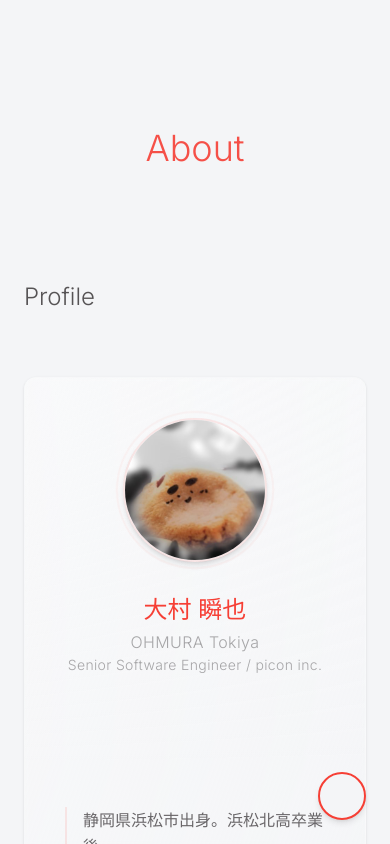
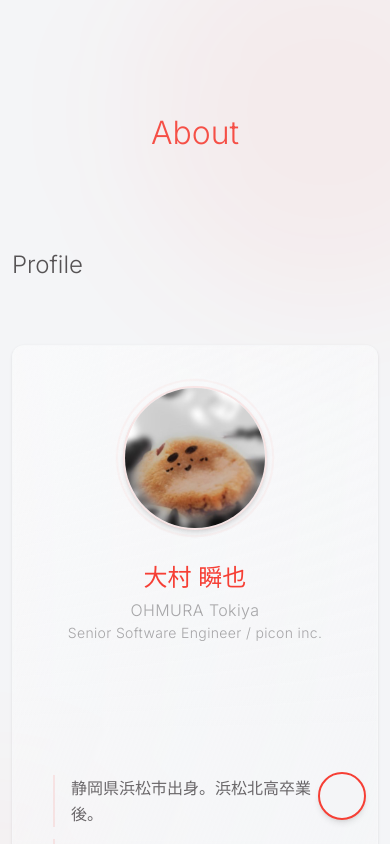
Before and after one commit to tttocklll/portfolio, an Astro site in the folder v2/: page /about in a window 390 px wide. Built offline with nearby package versions, Linux system fonts and the light colour scheme; Astro itself is replaced by a stand-in of ours; some icons are missing.

Commit message:
Add background decorations to home page and about page
- Add grid pattern background to hero section
- Add accent color gradient blurs for visual interest
- Add section dividers with subtle gradients
- Define accent-muted color variable for consistent styling

```diff
--- a/v2/src/pages/about.astro
+++ b/v2/src/pages/about.astro
@@ -13,23 +13,27 @@ import Layout from "../layouts/Layout.astro";
 
   <main>
     <!-- Hero Section -->
-    <section class="min-h-[20vh] flex flex-col items-center justify-center py-16 mt-16">
-      <div class="text-center max-w-4xl mx-auto px-6">
+    <section class="min-h-[20vh] flex flex-col items-center justify-center py-12 md:py-16 mt-12 md:mt-16 relative">
+      <div class="absolute inset-0 bg-grid-pattern opacity-5"></div>
+      <div class="absolute right-0 top-0 w-96 h-96 bg-accent/5 rounded-full blur-3xl -z-10 transform translate-x-1/3 -translate-y-1/3"></div>
+      <div class="text-center max-w-4xl mx-auto px-3 sm:px-6 relative z-10">
         <h1 class="text-4xl font-extralight text-accent opacity-90">About</h1>
       </div>
     </section>
 
     <!-- Profile Section -->
-    <section class="py-12">
-      <div class="max-w-4xl mx-auto px-6">
+    <section class="py-12 relative overflow-hidden">
+      <div class="absolute left-0 bottom-1/4 w-64 h-64 bg-accent/3 rounded-full blur-3xl -z-10 transform -translate-x-1/2"></div>
+      <div class="max-w-4xl mx-auto px-3 sm:px-6 relative z-10">
         <h2 class="text-2xl font-extralight text-text/80 mb-16">Profile</h2>
         <ProfileCard />
       </div>
     </section>
 
     <!-- Timeline Section -->
-    <section class="py-12">
-      <div class="max-w-4xl mx-auto px-6">
+    <section class="py-12 relative overflow-hidden">
+      <div class="absolute right-0 top-1/3 w-80 h-80 bg-accent/3 rounded-full blur-3xl -z-10 transform translate-x-1/3"></div>
+      <div class="max-w-4xl mx-auto px-3 sm:px-6 relative z-10">
         <h2 class="text-2xl font-extralight text-text/80 mb-16">Timeline</h2>
 
         <ol class="relative border-l border-accent/30">
@@ -157,8 +161,9 @@ import Layout from "../layouts/Layout.astro";
     </section>
 
     <!-- Skills Section -->
-    <section class="py-24">
-      <div class="max-w-4xl mx-auto px-6">
+    <section class="py-12 md:py-16 relative overflow-hidden">
+      <div class="absolute left-0 top-1/2 w-72 h-72 bg-accent/3 rounded-full blur-3xl -z-10 transform -translate-x-1/3"></div>
+      <div class="max-w-4xl mx-auto px-3 sm:px-6 relative z-10">
         <h2 class="text-2xl font-extralight text-text/80 mb-16">Skills</h2>
 
         <div class="grid grid-cols-1 md:grid-cols-3 gap-8">
@@ -202,8 +207,9 @@ import Layout from "../layouts/Layout.astro";
     </section>
 
     <!-- Awards Section -->
-    <section class="py-24">
-      <div class="max-w-4xl mx-auto px-6">
+    <section class="py-12 md:py-16 relative overflow-hidden">
+      <div class="absolute right-0 bottom-1/4 w-64 h-64 bg-accent/3 rounded-full blur-3xl -z-10 transform translate-x-1/3"></div>
+      <div class="max-w-4xl mx-auto px-3 sm:px-6 relative z-10">
         <h2 class="text-2xl font-extralight text-text/80 mb-16">Awards</h2>
 
         <!-- 横に並べるのは最大2つ -->
@@ -247,4 +253,41 @@ import Layout from "../layouts/Layout.astro";
   .timeline-item:hover {
     transform: translateX(5px);
   }
+
+  /* Grid pattern background */
+  .bg-grid-pattern {
+    background-image:
+      linear-gradient(to right, var(--color-accent-muted) 1px, transparent 1px),
+      linear-gradient(to bottom, var(--color-accent-muted) 1px, transparent 1px);
+    background-size: 20px 20px;
+  }
+
+  /* Section subtle decoration */
+  section {
+    position: relative;
+  }
+
+  section::after {
+    content: '';
+    position: absolute;
+    left: 0;
+    right: 0;
+    height: 1px;
+    background: linear-gradient(90deg, transparent, var(--color-accent-muted) 20%, var(--color-accent-muted) 80%, transparent);
+    opacity: 0.1;
+    bottom: 0;
+  }
+
+  /* Mobile-specific styles */
+  @media (max-width: 768px) {
+    h1.text-4xl {
+      font-size: 2rem;
+    }
+
+    /* Adjust spacing between sections */
+    section {
+      padding-top: 2rem;
+      padding-bottom: 2rem;
+    }
+  }
 </style>
--- a/v2/src/pages/index.astro
+++ b/v2/src/pages/index.astro
@@ -11,8 +11,11 @@ import Layout from "../layouts/Layout.astro";
 
 	<main>
 		<!-- Hero Section - Full viewport height with just the name -->
-		<section class="h-screen flex flex-col items-center justify-center">
-			<div class="text-center">
+		<section class="h-screen flex flex-col items-center justify-center relative">
+			<div class="absolute inset-0 bg-grid-pattern opacity-10"></div>
+			<div class="absolute right-0 top-0 w-96 h-96 bg-accent/8 rounded-full blur-3xl -z-10 transform translate-x-1/3 -translate-y-1/3"></div>
+			<div class="absolute left-0 bottom-0 w-80 h-80 bg-accent/5 rounded-full blur-3xl -z-10 transform -translate-x-1/3 translate-y-1/3"></div>
+			<div class="text-center relative z-10">
 				<img
 					src={tttocklllLogo.src}
 					alt="tttocklll"
@@ -30,8 +33,10 @@ import Layout from "../layouts/Layout.astro";
 		</section>
 
 		<!-- Introduction Section - Below the first view -->
-		<section class="py-12">
-			<div class="max-w-4xl mx-auto px-6">
+		<section class="py-12 relative overflow-hidden">
+			<div class="absolute left-0 bottom-1/4 w-72 h-72 bg-accent/5 rounded-full blur-3xl -z-10 transform -translate-x-1/2"></div>
+			<div class="absolute right-0 top-1/3 w-64 h-64 bg-accent/3 rounded-full blur-3xl -z-10 transform translate-x-1/3"></div>
+			<div class="max-w-4xl mx-auto px-6 relative z-10">
 				<h2 class="text-2xl font-extralight text-text/80 mb-16">Profile</h2>
 				<ProfileCard />
 			</div>
@@ -92,4 +97,28 @@ import Layout from "../layouts/Layout.astro";
 			opacity: 0;
 		}
 	}
+
+	/* Grid pattern background */
+	.bg-grid-pattern {
+		background-image:
+			linear-gradient(to right, var(--color-accent-muted) 1px, transparent 1px),
+			linear-gradient(to bottom, var(--color-accent-muted) 1px, transparent 1px);
+		background-size: 20px 20px;
+	}
+
+	/* Section subtle decoration */
+	section {
+		position: relative;
+	}
+
+	section::after {
+		content: '';
+		position: absolute;
+		left: 0;
+		right: 0;
+		height: 1px;
+		background: linear-gradient(90deg, transparent, var(--color-accent-muted) 20%, var(--color-accent-muted) 80%, transparent);
+		opacity: 0.1;
+		bottom: 0;
+	}
 </style>
--- a/v2/src/styles/global.css
+++ b/v2/src/styles/global.css
@@ -4,6 +4,7 @@
   --color-background: #f4f5f7;
   --color-text: #2e2a2c;
   --color-accent: #f63f35;
+  --color-accent-muted: rgba(246, 63, 53, 0.3);
 }
 
 /* カスタムユーティリティ */
```
